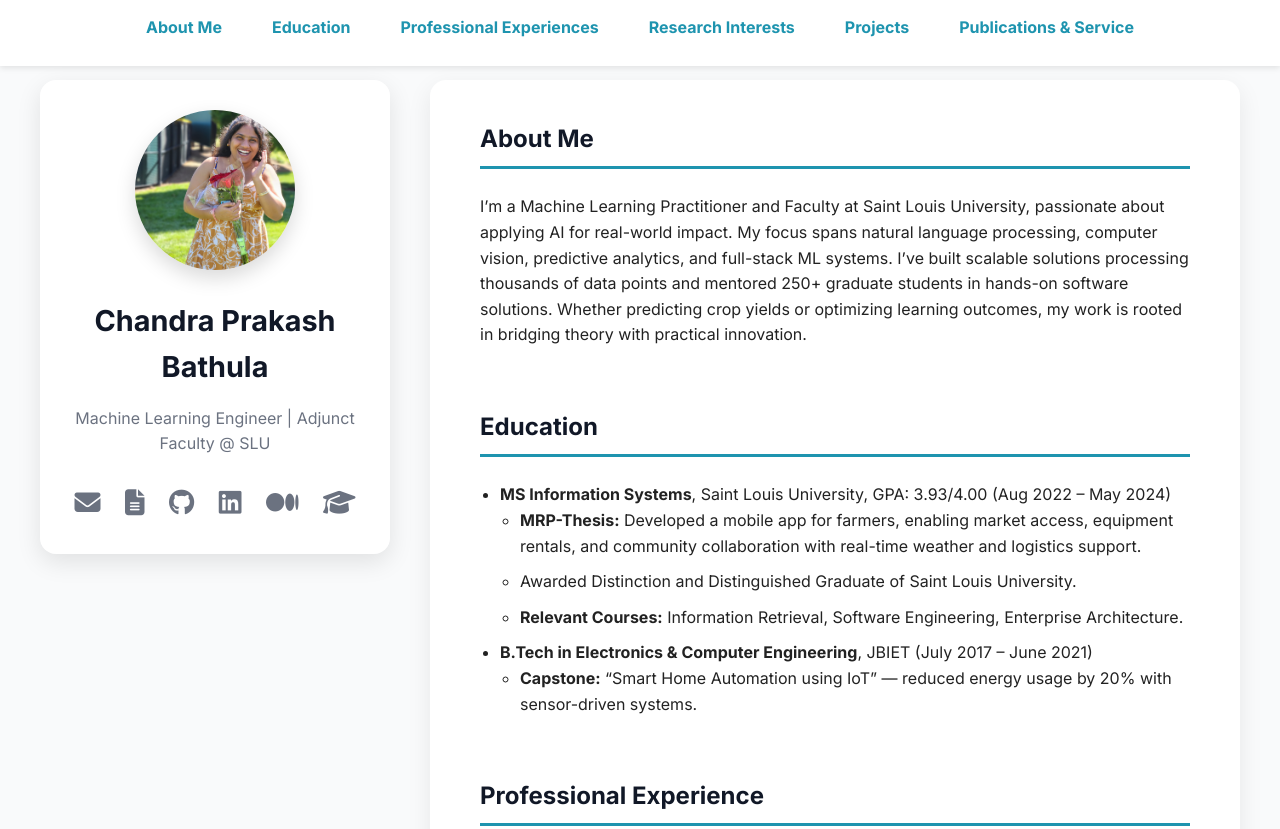
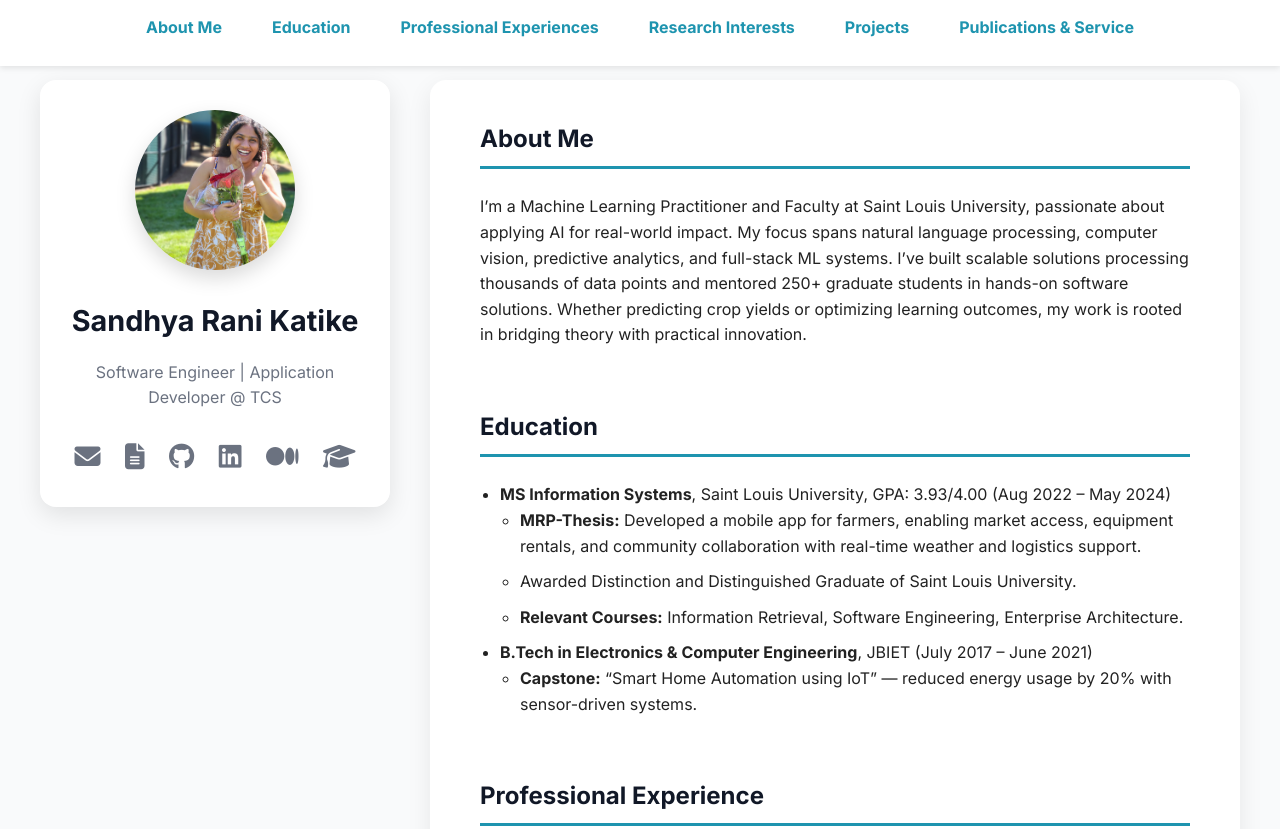
Before and after one commit to sandhyakatike/sandhyakatike.github.io, a plain HTML site: page index.html in a window 1280 px wide. Shown: the top 829 px of the page. Drawn offline with Linux system fonts and the light colour scheme.

Commit message:
Update index.html

```diff
--- a/index.html
+++ b/index.html
@@ -258,15 +258,15 @@ section {
     </nav>
     <div class="container">
         <aside class="sidebar">
-            <img src="Profile.jpeg" alt="Chandra Prakash Bathula" class="profile-pic" />
-            <h1>Chandra Prakash Bathula</h1>
-            <p>Machine Learning Engineer | Adjunct Faculty @ SLU</p>
+            <img src="Profile.jpeg" alt="Sandhya Rani Katike" class="profile-pic" />
+            <h1>Sandhya Rani Katike</h1>
+            <p>Software Engineer | Application Developer @ TCS</p>
             <div class="social-icons">
                 <a href="mailto:chandraprakash.bathula@slu.edu" title="Email"><i class="fas fa-envelope"></i></a>
                 <a href="https://portfolio-chandra-prakash-bathulas-projects.vercel.app/" title="CV"><i
                         class="fas fa-file-alt"></i></a>
                 <a href="https://github.com/sandhyakatike" title="GitHub"><i class="fab fa-github"></i></a>
-                <a href="https://www.linkedin.com/in/chandra-prakash-bathula/" title="LinkedIn"><i
+                <a href="https://www.linkedin.com/in/sandhya-rani-25a8811a7/" title="LinkedIn"><i
                         class="fab fa-linkedin"></i></a>
                 <a href="https://medium.com/@ChandraPrakash-Bathula" title="Medium"><i class="fab fa-medium"></i></a>
                 <a href="https://scholar.google.com/citations?user=PuvoWIwAAAAJ" title="Google Scholar"><i
```
